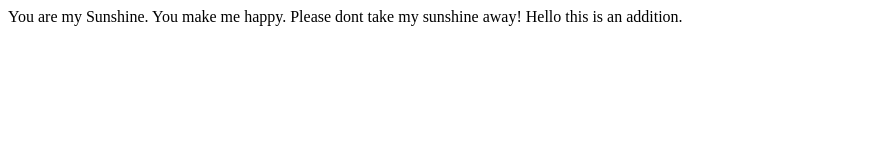
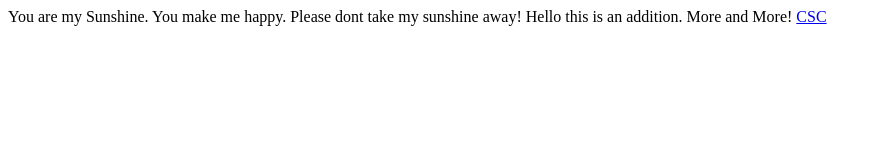
Before and after one commit to dapperdata/devops-library, a plain HTML site: page index.html in a window 1280 px wide. Shown: the whole page, without its empty margins (0-880 px from the left). Drawn offline with Linux system fonts and the light colour scheme.

Commit message:
I made a hyperlink

```diff
--- a/index.html
+++ b/index.html
@@ -4,5 +4,6 @@
 <body>
 You are my Sunshine. You make me happy.
 Please dont take my sunshine away! Hello this is an addition.
+More and More! <a href="www.cscbroward.org">CSC</a>
 <body>
 </html>
```
